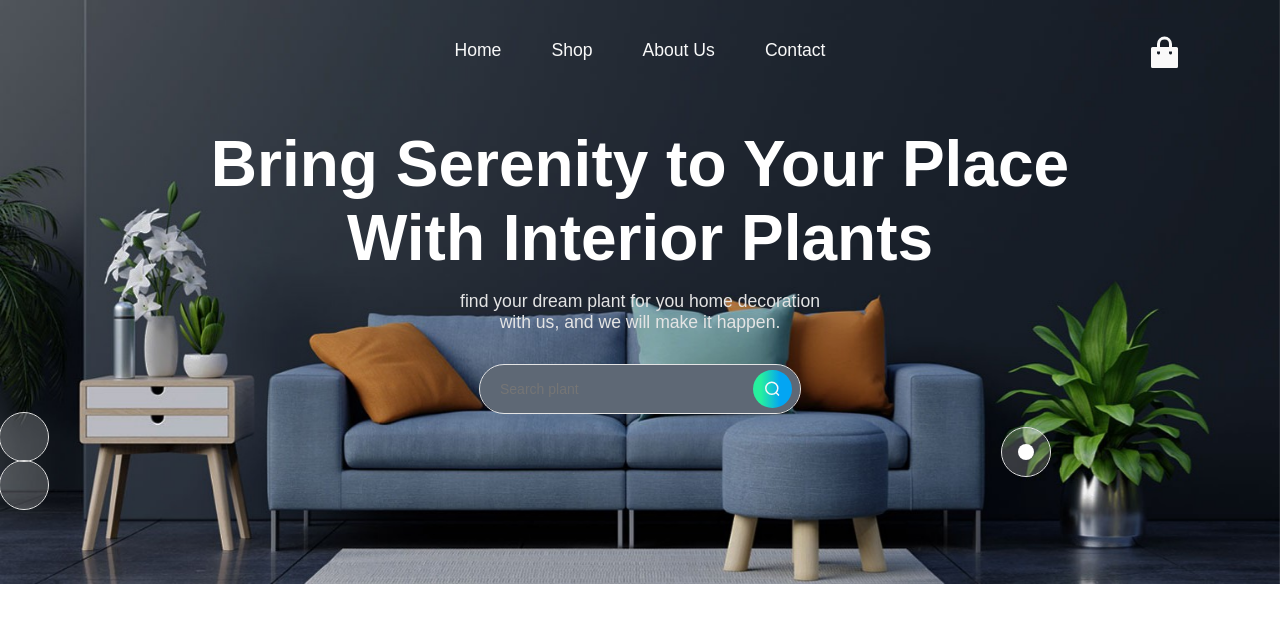
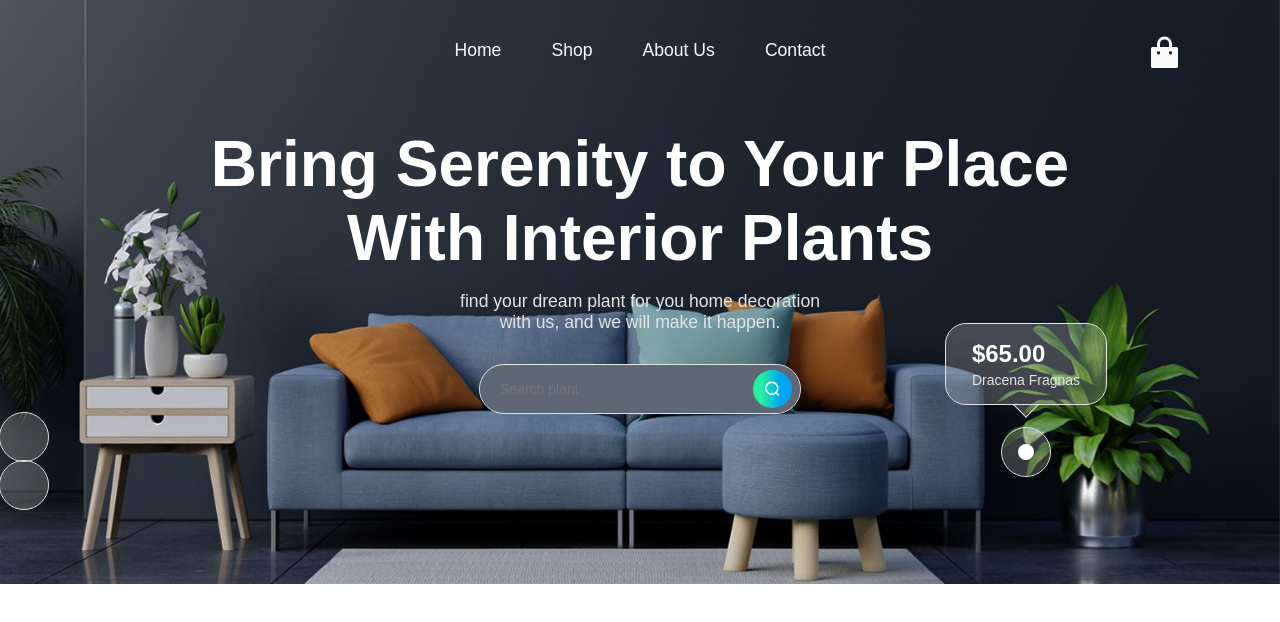
Before and after one commit to ArdonitSaliji/plant-shop, a React (Vite) app: page / in a window 1280 px wide. Shown: the top 622 px of the page. Built offline with nearby package versions, Linux system fonts and the light colour scheme.

Commit message:
added hover points

```diff
--- a/src/components/Navbar/Navbar.jsx
+++ b/src/components/Navbar/Navbar.jsx
@@ -40,8 +40,17 @@ const Navbar = () => {
             <div className='navbar-points'>
                 <span className='navbar-point left1'></span>
                 <span className='navbar-point left2'></span>
+
                 <span className='navbar-point right'>
-                    <span className='inner-point'></span>
+                    <span className='inner-point'>
+                        <div className='product'>
+                            <div className='product-desc'>
+                                <h2>$65.00</h2>
+                                <p>Dracena Fragnas</p>
+                            </div>
+                            <div className='product-arrow'></div>
+                        </div>
+                    </span>
                 </span>
             </div>
         </div>
--- a/src/components/Navbar/Navbar.scss
+++ b/src/components/Navbar/Navbar.scss
@@ -3,7 +3,7 @@
 $primary: #f9f9f9;
 $grey: #e4e4e4;
 $gradient: linear-gradient(90deg, rgba(39, 240, 158, 1) 20%, rgba(3, 165, 243, 1) 70%);
-
+$transparent: rgba(255, 255, 255, 0.2);
 //
 
 .navbar-container {
@@ -98,9 +98,10 @@ $gradient: linear-gradient(90deg, rgba(39, 240, 158, 1) 20%, rgba(3, 165, 243, 1
             display: flex;
             justify-content: center;
             align-items: center;
-            background-color: rgba(255, 255, 255, 0.2);
+            background-color: $transparent;
             outline: 1px solid $grey;
             .inner-point {
+                position: relative;
                 width: 1rem;
                 height: 1rem;
                 background-color: #fff;
@@ -111,6 +112,52 @@ $gradient: linear-gradient(90deg, rgba(39, 240, 158, 1) 20%, rgba(3, 165, 243, 1
                 position: absolute;
                 top: 15px;
                 right: 230px;
+                .inner-point {
+                    .product {
+                        position: absolute;
+                        display: flex;
+                        justify-content: center;
+                        align-items: center;
+                        top: -120px;
+                        left: -72px;
+                        outline: 1px solid $grey;
+                        width: 10rem;
+                        height: 5rem;
+                        border-radius: 20px;
+                        background-color: $transparent;
+                        z-index: 2;
+                        &-desc {
+                            color: white;
+                            p {
+                                margin-top: 4px;
+                                white-space: nowrap;
+                                font-weight: 500;
+                                font-size: 14px;
+                                color: $grey;
+                            }
+                        }
+
+                        &-arrow {
+                            position: absolute;
+                            height: 15px;
+                            width: 15px;
+                            bottom: -10px;
+                            z-index: 1;
+                            width: 18px;
+                            height: 18px;
+                            background: linear-gradient(
+                                230deg,
+                                rgba(0, 0, 0, 0) 50%,
+                                $transparent 0
+                            );
+                            z-index: 3;
+                            border-left: 1px solid $grey;
+                            border-bottom: 1px solid $grey;
+                            position: absolute;
+                            transform: rotate(-45deg);
+                        }
+                    }
+                }
             }
         }
     }
```
